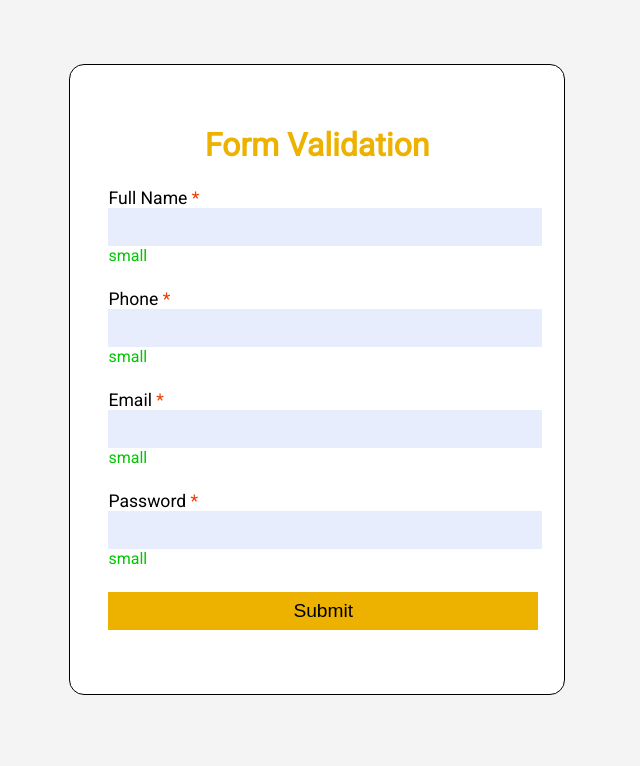
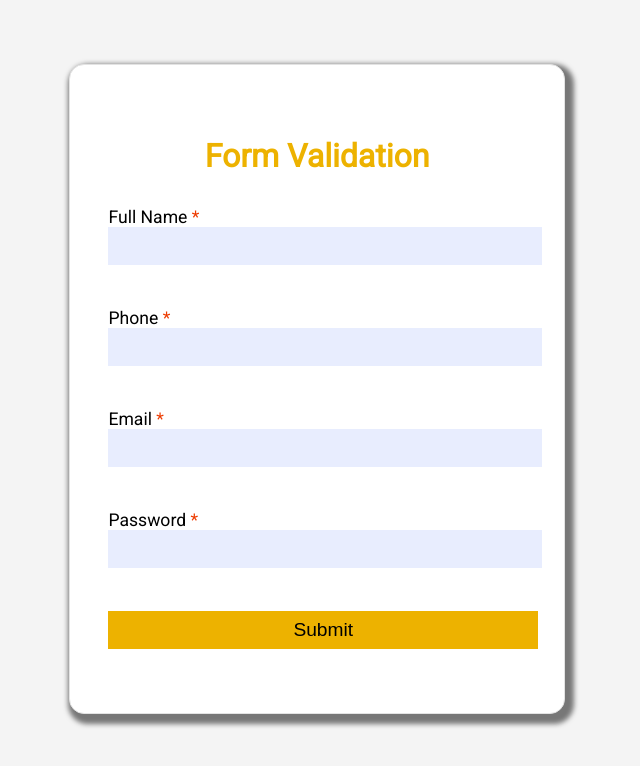
Before and after one commit to sachinkrishna233/lab5, a plain HTML site: page index.html in a window 1280 px wide. Shown: the whole page, without its empty margins (323-963 px from the left). Drawn offline with Linux system fonts and the light colour scheme.

Commit message:
Updated UI

```diff
--- a/index.html
+++ b/index.html
@@ -12,30 +12,30 @@
 <body>
     <div class="container">
         <div class="form">
-            <h1 class="text-center">Form Validation</h1>
+            <p class="text-center" style="font-size: 2em; font-weight:600">Form Validation</p>
             <form>
                 <div class="mt">
                     <label for="name">Full Name <span class="imp">*</span></label> <br>
                     <input type="text" name="name" id="name" required> <br>
-                    <span class="helper" id="name-helper">small</span> <br>
+                    <span class="helper" id="name-helper"></span> <br>
                 </div>
 
                 <div class="mt">
                     <label for="phone">Phone <span class="imp">*</span></label> <br>
-                    <input type="number" name="phone" id="phone" required><br>
-                    <span class="helper" id="phone-helper">small</span> <br>
+                    <input type="tel" name="phone" id="phone" maxlength="10" minlength="10" required><br>
+                    <span class="helper" id="phone-helper"></span> <br>
                 </div>
 
                 <div class="mt">
                     <label for="email">Email <span class="imp">*</span></label> <br>
                     <input type="email" name="email" id="email" required><br>
-                    <span class="helper" id="email-helper">small</span> <br>
+                    <span class="helper" id="email-helper"></span> <br>
                 </div>
 
                 <div class="mt">
                     <label for="password">Password <span class="imp">*</span></label> <br>
                     <input type="password" name="password" id="password" required><br>
-                    <span class="helper" id="password-helper">small</span> <br>
+                    <span class="helper" id="password-helper"></span> <br>
                 </div>
 
                 <input type="submit" value="Submit" class="mt">
@@ -61,6 +61,21 @@
                 fullName.value = fullName.value.slice(0, nameLen - 1)
             }
         }
+
+        phone.oninput = function () {
+            var num = /[a-z]/i
+            if (phone.value.match(num)) {
+                nameLen = phone.value.length
+                phone.value = phone.value.slice(0, nameLen - 1)
+            }
+        }
+
+        // password.oninput = function () {
+        //     var num = /[a-z]/i
+        //     if (password.value.match(num)) {
+        //         console.log("match")
+        //     }
+        // }
     </script>
 </body>
 
--- a/style.css
+++ b/style.css
@@ -60,9 +60,10 @@ body {
 
 
 .form {
-    border: 1px solid;
+    border: 1px solid #e3e3e3;
     border-radius: 15px;
     background-color: white;
+    box-shadow: 4px 5px 5px 5px #777777;
 }
 
 .mt {
```
